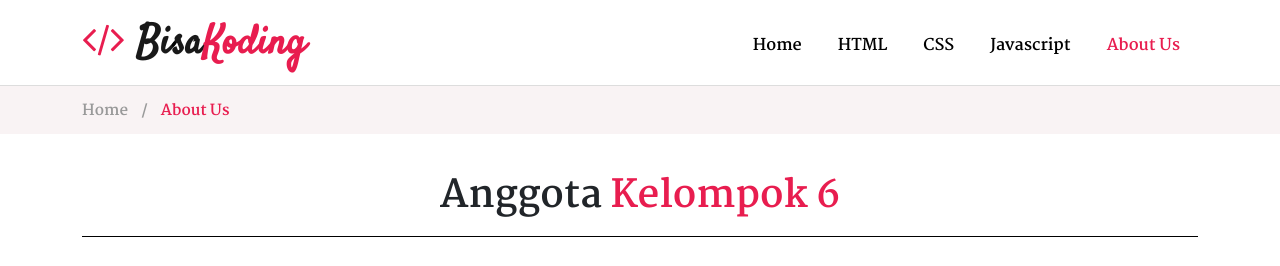
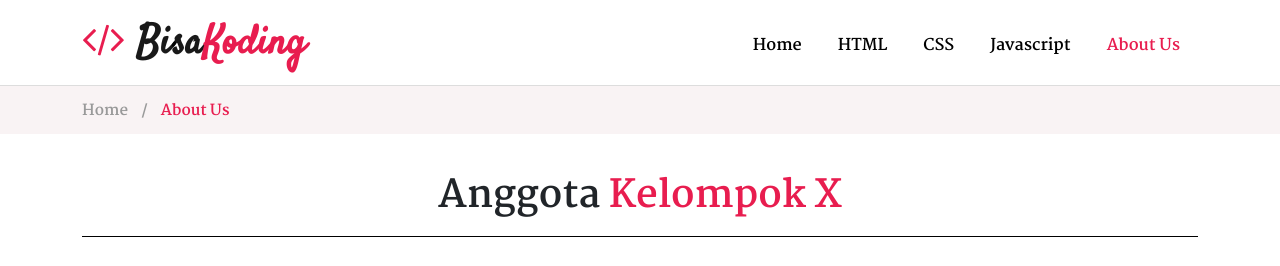
Before and after one commit to heruputra89/bisakoding, a plain HTML site: page about.html in a window 1280 px wide. Shown: the top 266 px of the page. Drawn offline with Linux system fonts and the light colour scheme.

Commit message:
Add files via upload

```diff
--- a/about.html
+++ b/about.html
@@ -66,7 +66,7 @@
 		<div class="container">
 			<div class="row course_1 mb-3 text-center">
 				<div class="col-md-12">
-					<h2 class="mb-3">Anggota <span class="col_1">Kelompok 6</span></h2>
+					<h2 class="mb-3">Anggota <span class="col_1">Kelompok X</span></h2>
 					<hr style="background-color: #000000;">
 				</div>
 			</div>
```
